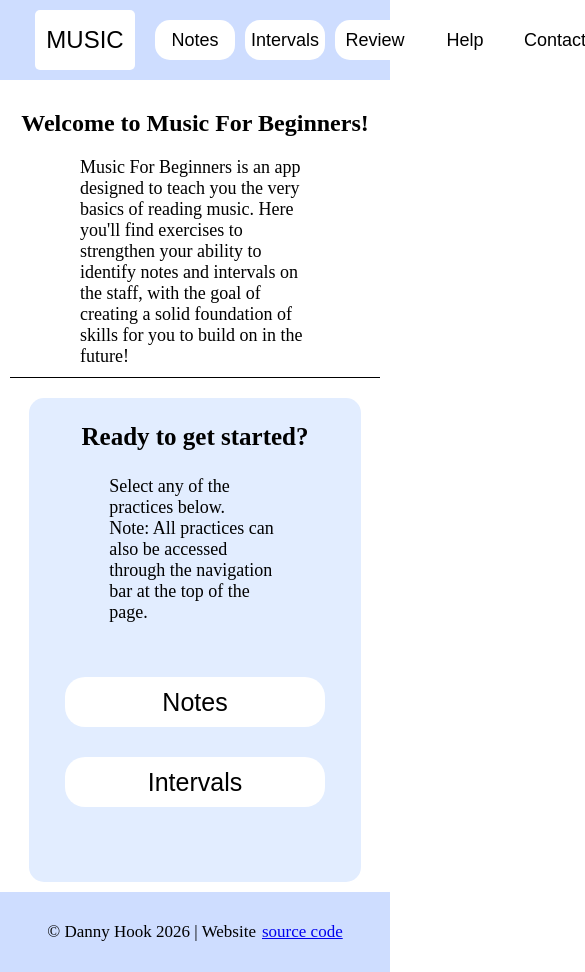
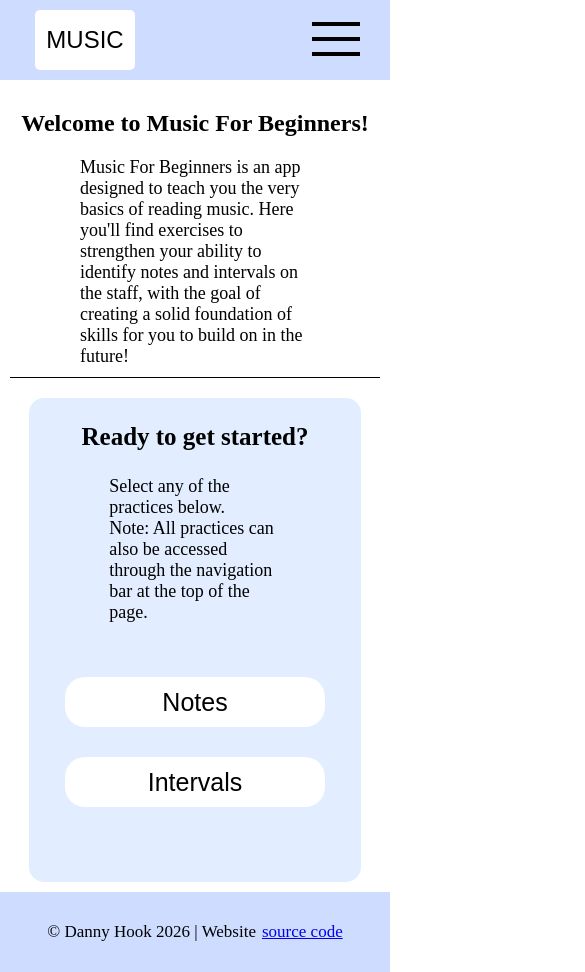
Before and after one commit to MostLikelyNotHuman/unit-2-final, a React (Vite) app in the folder react-front-end-app/: page / in a window 390 px wide. Shown: the top 972 px of the page, 585 px wide, since content can reach past the window. Built offline with nearby package versions, Linux system fonts and the light colour scheme; a web font is replaced by a local one.

Commit message:
basic hamburger from library, appears at smaller screen sizes

```diff
--- a/react-front-end-app/package.json
+++ b/react-front-end-app/package.json
@@ -10,6 +10,7 @@
     "preview": "vite preview"
   },
   "dependencies": {
+    "hamburger-react": "^2.5.2",
     "react": "^19.1.1",
     "react-dom": "^19.1.1",
     "react-router": "^7.9.5"
--- a/react-front-end-app/src/components/pieces/Header.css
+++ b/react-front-end-app/src/components/pieces/Header.css
@@ -37,6 +37,11 @@ header {
     margin-left: 20px;
 }
 
+#hamburger-menu-div {
+    visibility: hidden;
+    display: none;
+}
+
 #header-nav-links {
     display: flex;
     flex: 6;
@@ -45,7 +50,6 @@ header {
     align-items: center;
     margin-right: 20px;
 }
-
 
 #header-nav-links button {
     flex: 1 0 40%;
@@ -64,3 +68,28 @@ header {
 #header-home-link button:hover {
     background-color: rgb(197, 197, 197);
 }
+
+@media (max-width: 800px) {
+
+#login-button-div {
+    visibility: hidden;
+    display: none;
+
+}
+
+#header-nav-links {
+    visibility: hidden;
+    display: none;
+}
+
+#hamburger-menu-div {
+    visibility: visible;
+    display: flex;
+    align-items: center;
+    position: absolute;
+    top: 15px;
+    right: 30px;
+
+}
+
+}
--- a/react-front-end-app/src/components/pieces/Header.jsx
+++ b/react-front-end-app/src/components/pieces/Header.jsx
@@ -1,8 +1,13 @@
 import { Link } from "react-router";
 import Button from "./Button";
 import './Header.css';
+import { routes } from "./Routes";
+import Hamburger from "hamburger-react";
+import { useState } from "react";
 
 const Header = ({ isLoggedIn, setIsLoggedIn, reviewMode, setReviewMode, reviewModeText, setReviewModeText }) => {
+
+    const [ hamburgerOpen, setHamburgerOpen ] = useState(false);
 
     return (
         <>
@@ -14,21 +19,14 @@ const Header = ({ isLoggedIn, setIsLoggedIn, reviewMode, setReviewMode, reviewMo
                     </Link>
                 </div>
                 <div id='header-nav-links'>
-                    <Link to={'/practice-notes'}>
-                        <Button text={'Notes'} />
-                    </Link>
-                    <Link to={'/practice-intervals'}>
-                        <Button text={'Intervals'}/>
-                    </Link>
-                    <Link to={'/review'}>
-                        <Button text={'Review'}/>
-                    </Link>
-                    <Link to={"/help"}>
-                        <Button text={'Help'}/>
-                    </Link>
-                    <Link to={"/contact"}>
-                        <Button text={'Contact'}/>
-                    </Link>
+                    {routes.map((route) => {
+                        const { link, text } = route;
+                        return (
+                            <Link to={link}>
+                                <Button text={text}/>
+                            </Link>
+                        );
+                    })}
                 </div>
                 <div id="login-button-div">
                     <Button text={!isLoggedIn ? "Log In" : "Log Out"}
@@ -38,6 +36,9 @@ const Header = ({ isLoggedIn, setIsLoggedIn, reviewMode, setReviewMode, reviewMo
                             setReviewModeText("Review Mode OFF");
                         }}/>
                 </div>
+                <div id="hamburger-menu-div">
+                    <Hamburger toggled={hamburgerOpen} size={70} toggle={setHamburgerOpen} />
+                </div>
             </header>
         </>
     );
--- /dev/null
+++ b/react-front-end-app/src/components/pieces/Routes.jsx
@@ -0,0 +1,22 @@
+export const routes = [
+    {
+        link: "/practice-notes",
+        text: "Notes"
+    },
+    {
+        link: "/practice-intervals",
+        text: "Intervals"
+    },
+        {
+        link: "/review",
+        text: "Review"
+    },
+        {
+        link: "/help",
+        text: "Help"
+    },
+        {
+        link: "/contact",
+        text: "Contact"
+    },
+]
```
Also changed, not shown: react-front-end-app/src/components/pieces/MobileNav.jsx (added, +21 -0 lines), 1 other file (tests, documents, lock files or other folders).
